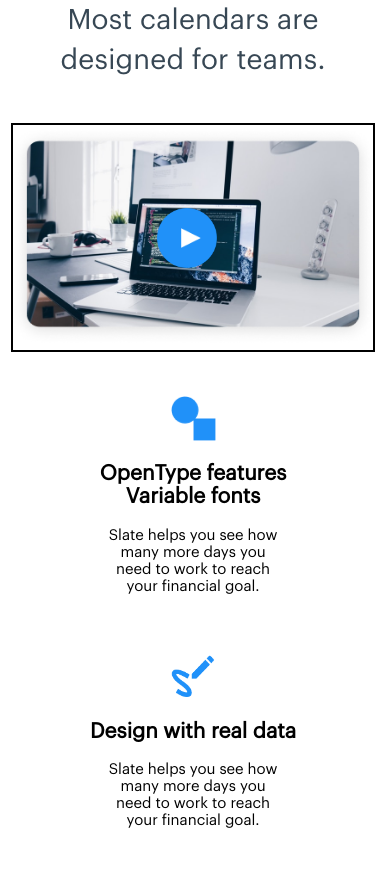
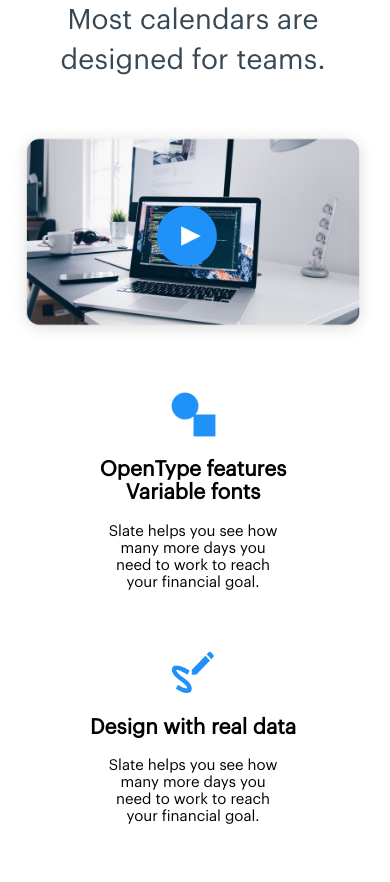
Before and after one commit to JcortesJ/landing_PageUAPA, a Next.js app in the folder landinguapa/: page / in a window 390 px wide. Shown: the part 840-1722 px from the top of the page. Built offline with nearby package versions, Linux system fonts and the light colour scheme.

Commit message:
ahora si final

```diff
--- a/landinguapa/styles/Home.module.css
+++ b/landinguapa/styles/Home.module.css
@@ -1074,7 +1074,7 @@
         background-size: contain;
         background-repeat: no-repeat;
         margin: auto;
-        border: 2px solid;
+        /*border: 2px solid; */
         margin-top: 8%;
         background-image: url("/pc_responsive.png");
         width: 360px;
```
